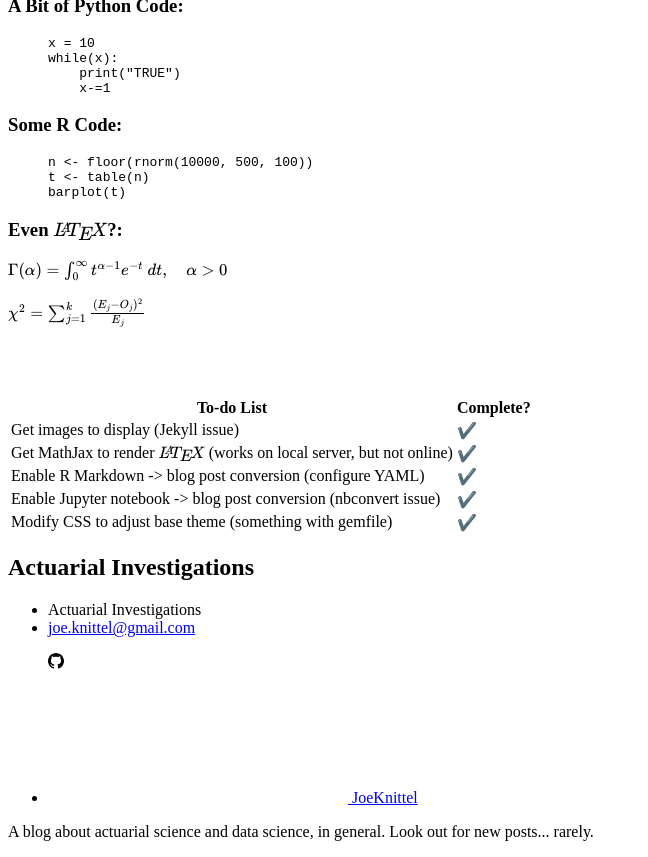
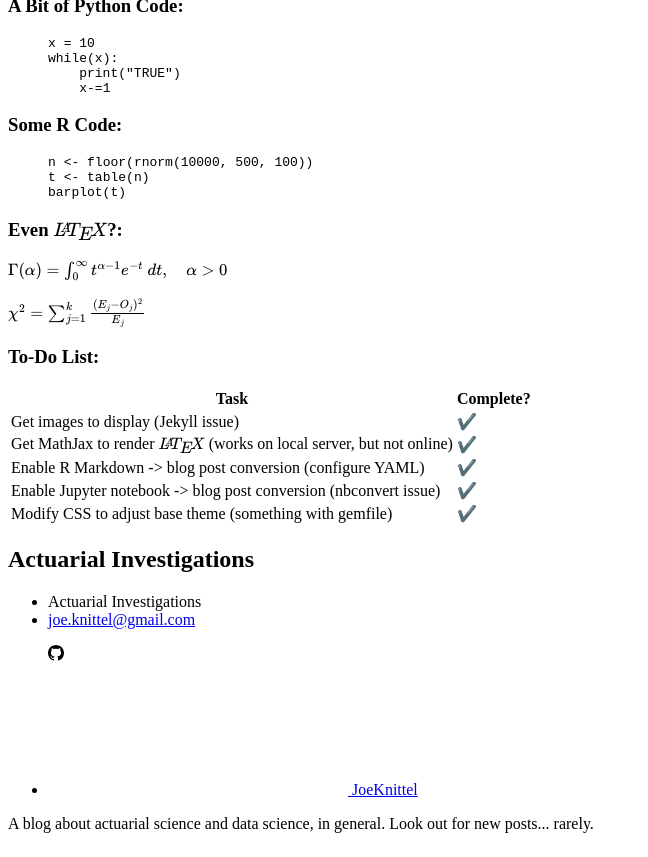
Before and after one commit to JoeKnittel/joeknittel.github.io, a Jekyll site: the page built from _posts/2021-01-13-Hello,-World!.md, in a window 1280 px wide and 900 px high, scrolled down 1529 px, cut to the strip 43-900 px from the top of the window. Shown: the whole strip, without its empty margins (0-648 px from the left). Built offline with Jekyll 4.4.1, drawn with Linux system fonts in a browser that asks for light colours; formulas are drawn with MathJax 3.

Commit message:
Update 2021-01-13-Hello,-World!.md

```diff
--- a/_posts/2021-01-13-Hello,-World!.md
+++ b/_posts/2021-01-13-Hello,-World!.md
@@ -45,9 +45,9 @@ $\Gamma(\alpha) = \int_0^\infty t^{\alpha-1}e^{-t} \ dt, \quad \alpha > 0$
 
 $\chi^2 = \sum_{j=1}^k \frac{(E_j-O_j)^2}{E_j}$
 
-<br><br>
+### To-Do List:
 
-| To-do List                                                             | Complete? |
+| Task                                                                   | Complete? |
 | ---------------------------------------------------------------------- | --------- |
 | Get images to display (Jekyll issue)                                   | ✔️        |
 | Get MathJax to render $\LaTeX$ (works on local server, but not online) | ✔️        |
```
